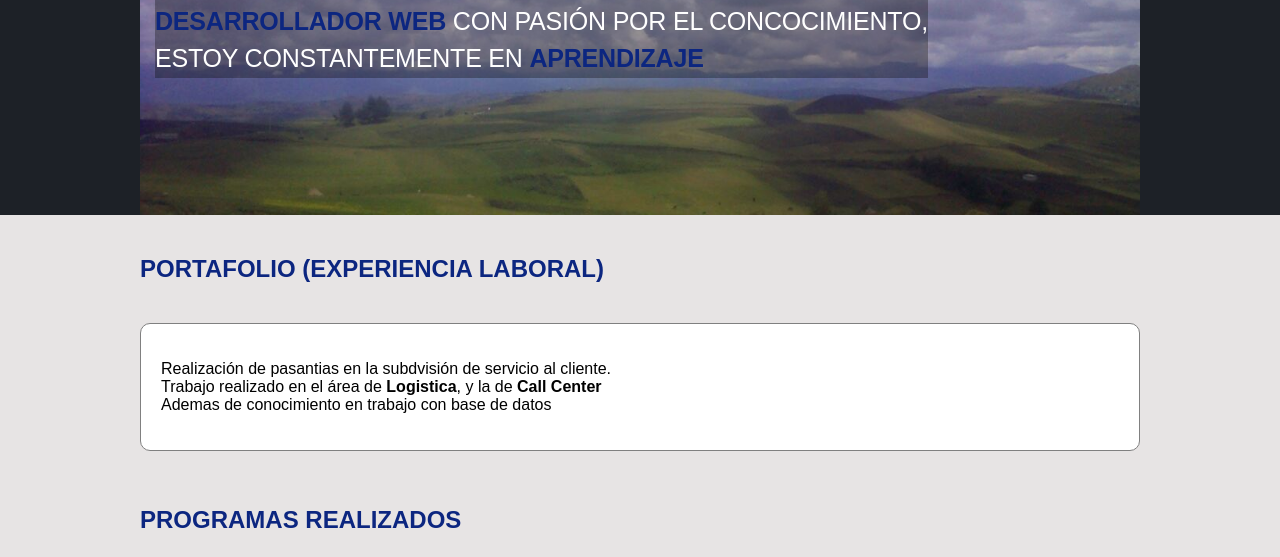
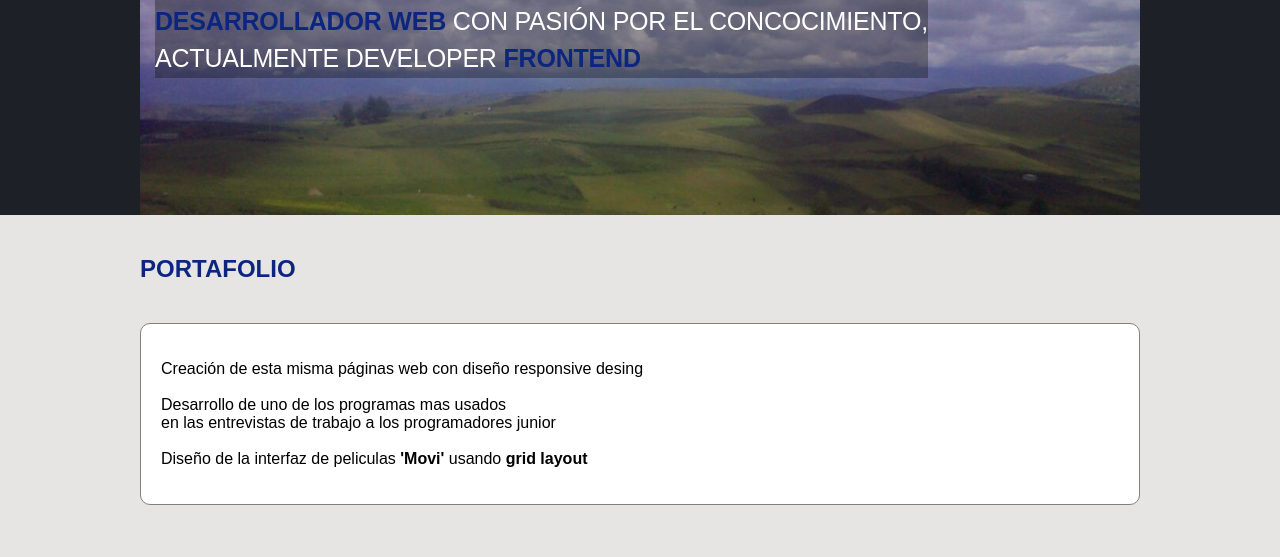
Before and after one commit to andrescondo/andrescondo_old, a plain HTML site: page index.html in a window 1280 px wide. Shown: the part 155-712 px from the top of the page. Drawn offline with Linux system fonts and the light colour scheme; a web font is replaced by a local one.

Commit message:
Actualizacion datos del portafolio

```diff
--- a/index.html
+++ b/index.html
@@ -36,7 +36,7 @@
 		<section class="hero">
 			<div class="container">
 				<h1>
-					Hola! Soy <strong>Andres Condo</strong>  <br><strong> Desarrollador web </strong>con pasión por el concocimiento, <br>Estoy constantemente en <strong> aprendizaje</strong><!-- , <br>Ven mira todo <strong> lo que se.</strong> -->
+					Hola! Soy <strong>Andres Condo</strong>  <br><strong> Desarrollador web </strong>con pasión por el concocimiento, <br>Actualmente developer<strong> frontend</strong><!-- , <br>Ven mira todo <strong> lo que se.</strong> -->
 				</h1>
 				<img class="hero-image" src="image/paisaje.jpg" alt="paramo">
 			</div>
@@ -45,11 +45,14 @@
 		<section  id="Portafolio" class="portafolio">
 			<div class="container">
 				<h2>
-					Portafolio (Experiencia laboral)
+					Portafolio
 				</h2>
 				<article class="project">
 					<div class="project-detail">
-						<p>Realización de pasantias en la subdvisión de servicio al cliente. <br>Trabajo realizado en el área de <b>Logistica</b>, y la de <b>Call Center</b> <br>Ademas de conocimiento en trabajo con base de datos</p>
+						<p>Creación de esta misma páginas web con diseño  responsive desing<br><br>
+						Desarrollo de uno de los programas mas usados <br> en las entrevistas de trabajo a los programadores junior <br> <br>
+						Diseño de la interfaz de peliculas <b>'Movi'</b> usando <b> grid layout</b>
+						</p>
 					</div>
 					<!-- <figure>
 						<img class="project-imageContainer" src="image/paramo.jpg" width="500px" height="300px">
```
